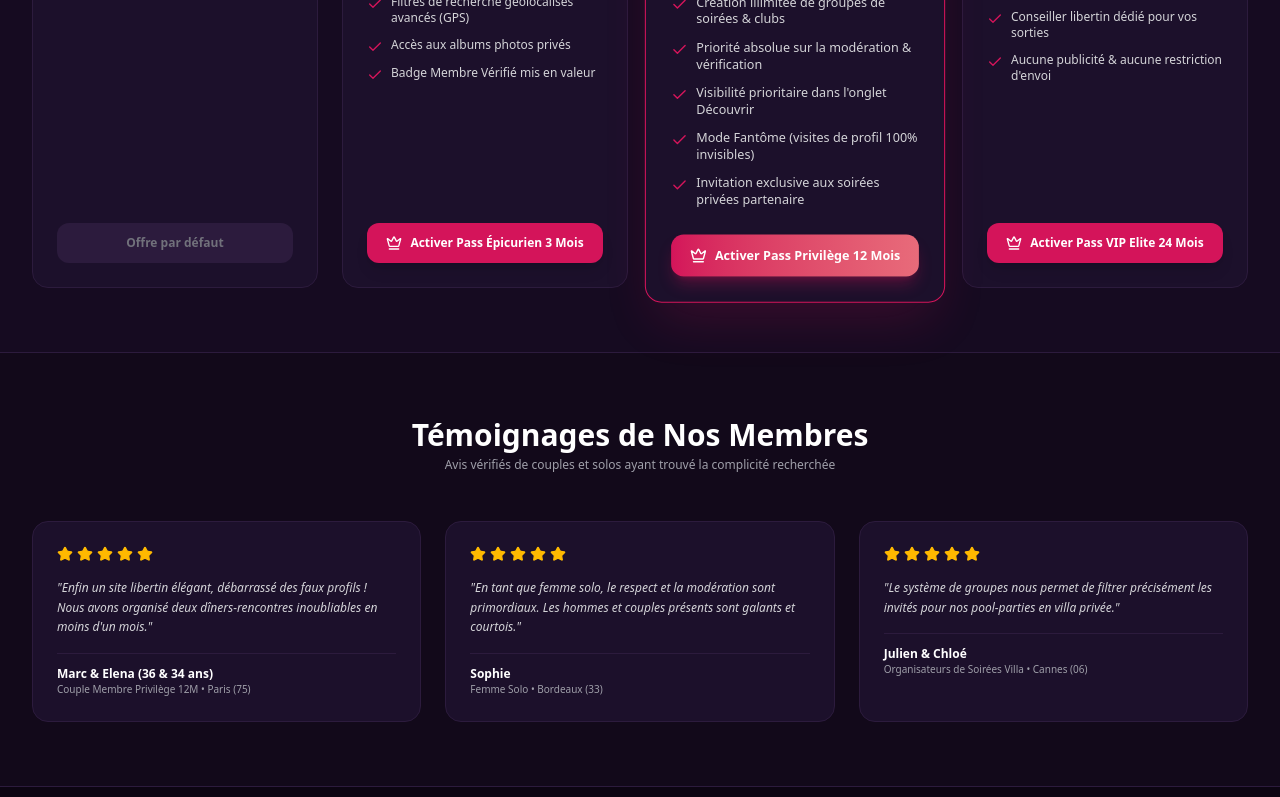
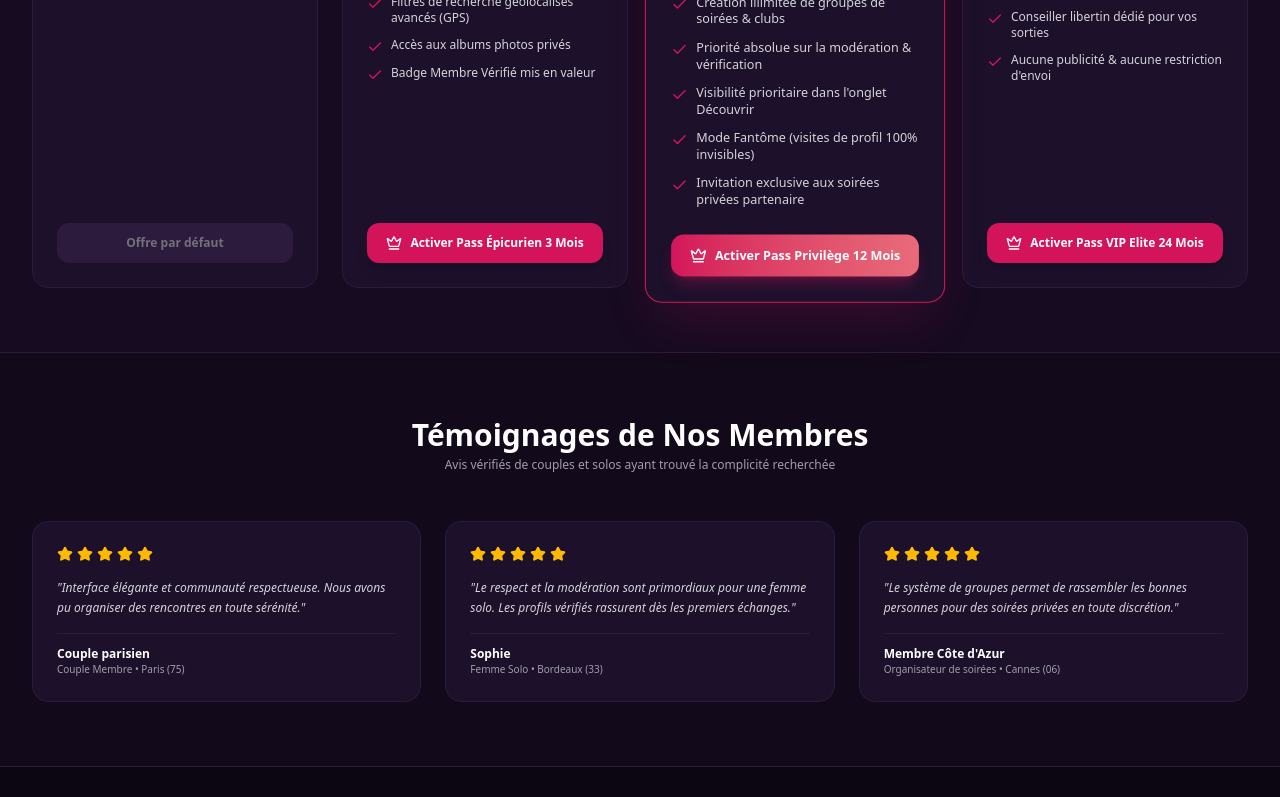
Before and after one commit to oronlopescv-sudo/libertin, a Next.js app: page / in a window 1280 px wide. Shown: the part 2000-2797 px from the top of the page. Built offline with nearby package versions, Linux system fonts and the light colour scheme; no server answers; the database is empty.

Commit message:
fix(auth,register,home): improve signup error handling, age check, remove fake testimonials

```diff
--- a/app/page.tsx
+++ b/app/page.tsx
@@ -44,24 +44,24 @@ export default function HomePage() {
 
   const testimonials = [
     {
-      author: 'Marc & Elena (36 & 34 ans)',
+      author: 'Couple parisien',
       city: 'Paris (75)',
-      role: 'Couple Membre Privilège 12M',
-      text: 'Enfin un site libertin élégant, débarrassé des faux profils ! Nous avons organisé deux dîners-rencontres inoubliables en moins d\'un mois.',
+      role: 'Couple Membre',
+      text: 'Interface élégante et communauté respectueuse. Nous avons pu organiser des rencontres en toute sérénité.',
       stars: 5,
     },
     {
       author: 'Sophie',
       city: 'Bordeaux (33)',
       role: 'Femme Solo',
-      text: 'En tant que femme solo, le respect et la modération sont primordiaux. Les hommes et couples présents sont galants et courtois.',
+      text: 'Le respect et la modération sont primordiaux pour une femme solo. Les profils vérifiés rassurent dès les premiers échanges.',
       stars: 5,
     },
     {
-      author: 'Julien & Chloé',
+      author: 'Membre Côte d\'Azur',
       city: 'Cannes (06)',
-      role: 'Organisateurs de Soirées Villa',
-      text: 'Le système de groupes nous permet de filtrer précisément les invités pour nos pool-parties en villa privée.',
+      role: 'Organisateur de soirées',
+      text: 'Le système de groupes permet de rassembler les bonnes personnes pour des soirées privées en toute discrétion.',
       stars: 5,
     },
   ];
@@ -126,7 +126,7 @@ export default function HomePage() {
                 </div>
                 <div className="flex items-center gap-1.5">
                   <CheckCircle2 className="w-4 h-4 text-emerald-400" />
-                  <span>Facturation Discrète (RP-SERVICES)</span>
+                  <span>Paiements sécurisés via Stripe</span>
                 </div>
                 <div className="flex items-center gap-1.5">
                   <CheckCircle2 className="w-4 h-4 text-emerald-400" />
--- a/app/register/page.tsx
+++ b/app/register/page.tsx
@@ -74,9 +74,14 @@ export default function RegisterPage() {
     }
 
     // Age check: must be 18+
-    const birthYear = new Date(dateOfBirth).getFullYear();
-    const currentYear = new Date().getFullYear();
-    if (currentYear - birthYear < 18) {
+    const birth = new Date(dateOfBirth);
+    const today = new Date();
+    let age = today.getFullYear() - birth.getFullYear();
+    const monthDiff = today.getMonth() - birth.getMonth();
+    if (monthDiff < 0 || (monthDiff === 0 && today.getDate() < birth.getDate())) {
+      age -= 1;
+    }
+    if (age < 18 || isNaN(age)) {
       setErrorMsg('Accès strictement interdit aux personnes de moins de 18 ans.');
       return;
     }
@@ -129,7 +134,7 @@ export default function RegisterPage() {
             <div className="w-12 h-12 rounded-2xl bg-gradient-to-tr from-[#D4145A] to-[#E86B7A] flex items-center justify-center mx-auto shadow-lg shadow-[#D4145A]/25">
               <Flame className="w-7 h-7 text-white fill-white" />
             </div>
-            <h1 className="text-2xl font-extrabold text-white">Rejoindre RencontresPremium</h1>
+            <h1 className="text-2xl font-extrabold text-white">Rejoindre LibertineLovers</h1>
             <p className="text-xs text-zinc-400">
               Inscription en 2 étapes — 100% Confidentielle et Sécurisée
             </p>
--- a/lib/supabase.ts
+++ b/lib/supabase.ts
@@ -55,10 +55,20 @@ export async function signUpWithSupabase(userData: {
     });
 
     if (authError) {
-      console.warn('Supabase Auth signUp warning/error:', authError.message);
+      return {
+        success: false,
+        error: authError.message,
+      };
     }
 
-    const userId = authData.user?.id || `user-${Date.now()}`;
+    if (!authData.user?.id) {
+      return {
+        success: false,
+        error: "Échec de la création du compte utilisateur.",
+      };
+    }
+
+    const userId = authData.user.id;
 
     // 2. Insert into public.profiles table in Supabase
     const profilePayload = {
```
